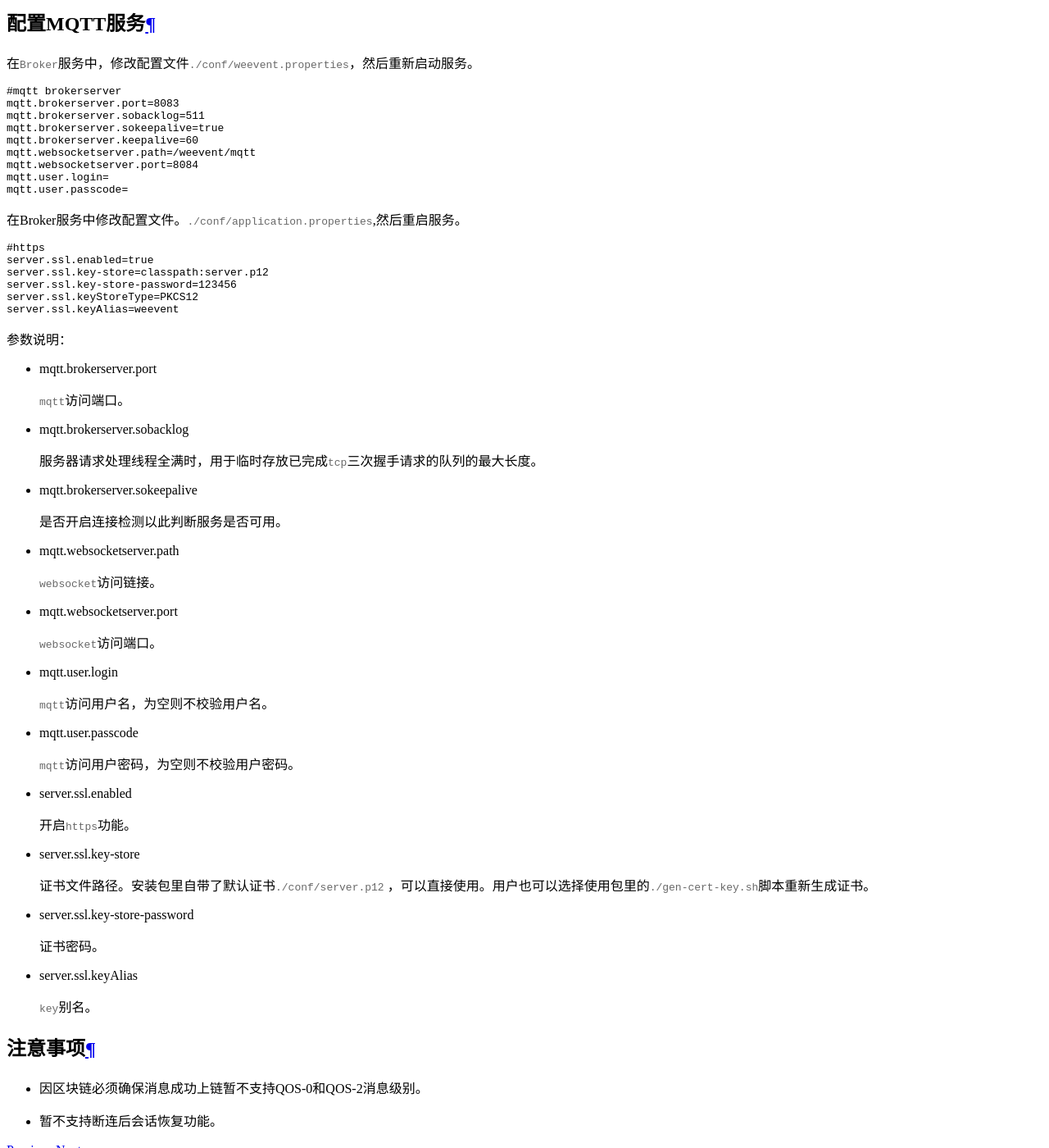
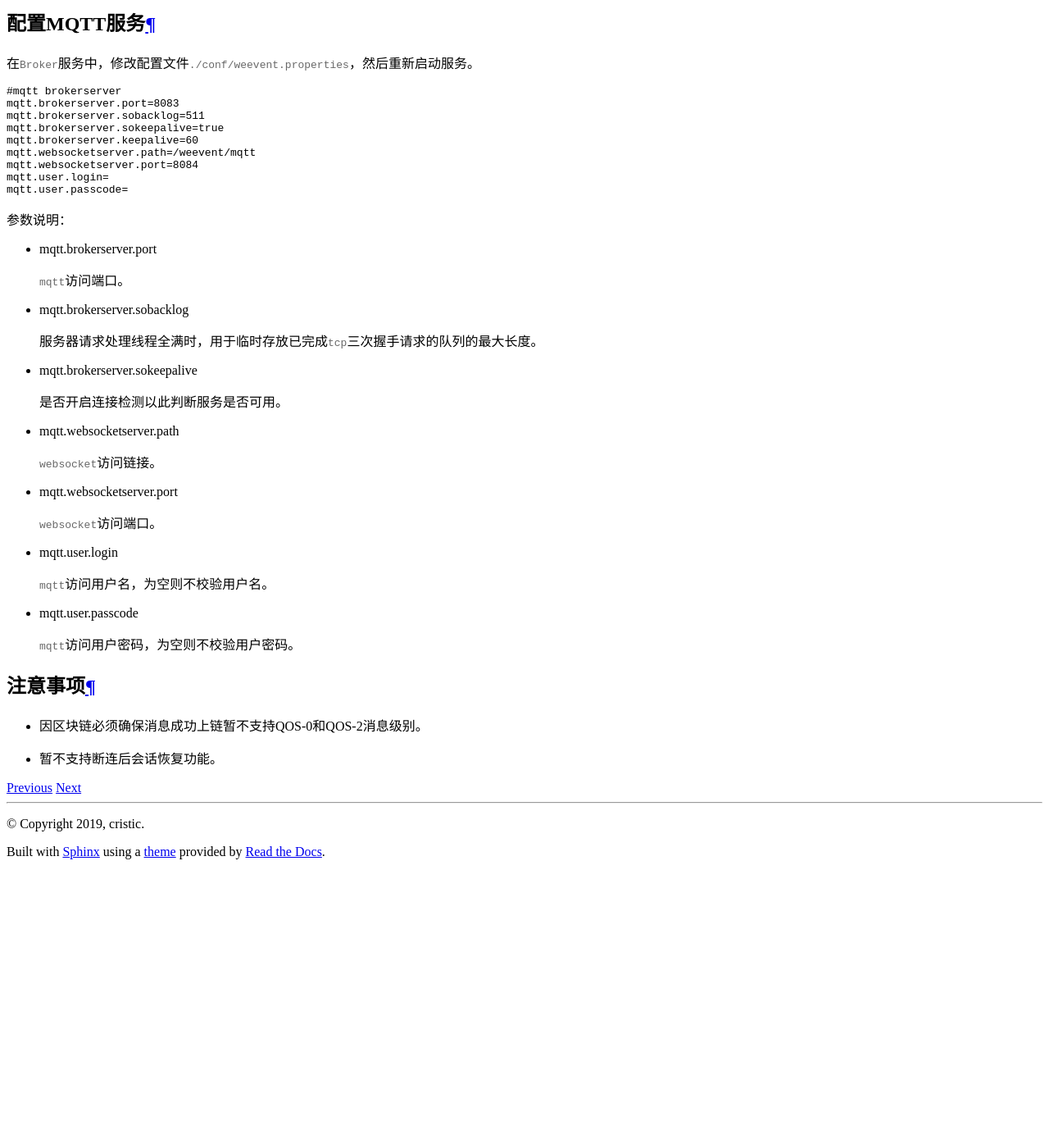
Before and after one commit to WeBankBlockchain/WeEvent-docs, a Sphinx documentation site: the page built from docs/protocal/mqtt.md, in a window 1280 px wide and 1400 px high, scrolled down 766 px. Shown: the whole window at 82% size. Built offline with Sphinx 7.4.7 and the Read the Docs theme 2.0.0, drawn with Linux system fonts in a browser that asks for light colours; after the commit the page ends 1822 px from its top, so only the background shows below that; some of the changed text lies outside the part shown.

Commit message:
update mqtt user manunl

````diff
--- a/docs/protocal/mqtt.md
+++ b/docs/protocal/mqtt.md
@@ -1,5 +1,5 @@
 ## MQTT
-`WeEvent`服务支持`MQTT Broker`功能。任何支持`MQTT`协议的IOT设备及客户端都能连接到`WeEvent`进行消息发布及订阅。
+`WeEvent`服务支持`MQTT Broker`功能。任何支持`MQTT`协议的IoT设备及客户端都能连接到`WeEvent`进行消息发布及订阅。
 
 ### 协议介绍
 
@@ -19,17 +19,6 @@ mqtt.websocketserver.path=/weevent/mqtt
 mqtt.websocketserver.port=8084
 mqtt.user.login=
 mqtt.user.passcode=
-```
-
-在Broker服务中修改配置文件。`./conf/application.properties`,然后重启服务。
-
-```ini
-#https
-server.ssl.enabled=true
-server.ssl.key-store=classpath:server.p12
-server.ssl.key-store-password=123456
-server.ssl.keyStoreType=PKCS12
-server.ssl.keyAlias=weevent
 ```
 
 参数说明：
@@ -62,21 +51,6 @@ server.ssl.keyAlias=weevent
 
   `mqtt`访问用户密码，为空则不校验用户密码。
 
-- server.ssl.enabled
-
-  开启`https`功能。
-
-- server.ssl.key-store
-
-  证书文件路径。安装包里自带了默认证书`./conf/server.p12` ，可以直接使用。用户也可以选择使用包里的`./gen-cert-key.sh`脚本重新生成证书。
-
-- server.ssl.key-store-password
-
-  证书密码。
-
-- server.ssl.keyAlias
-
-  `key`别名。
 ### 注意事项
 
 - 因区块链必须确保消息成功上链暂不支持QOS-0和QOS-2消息级别。
````
